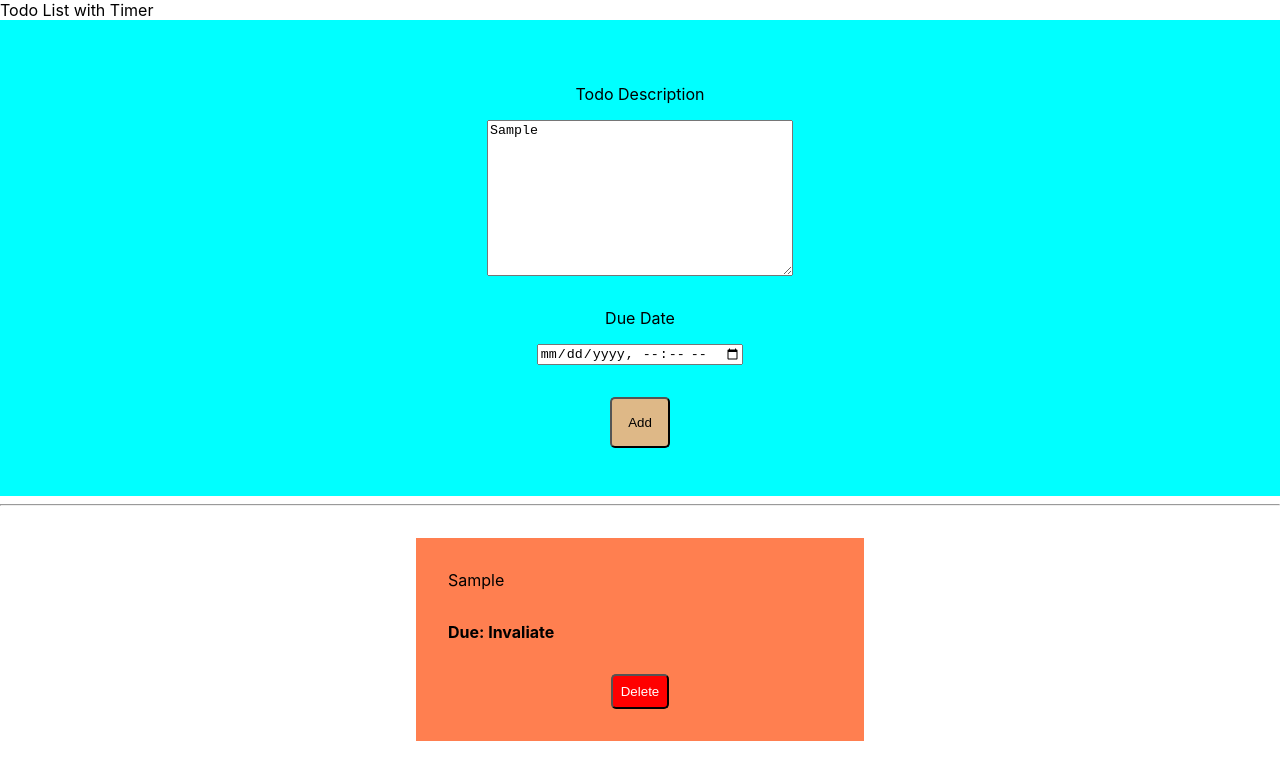
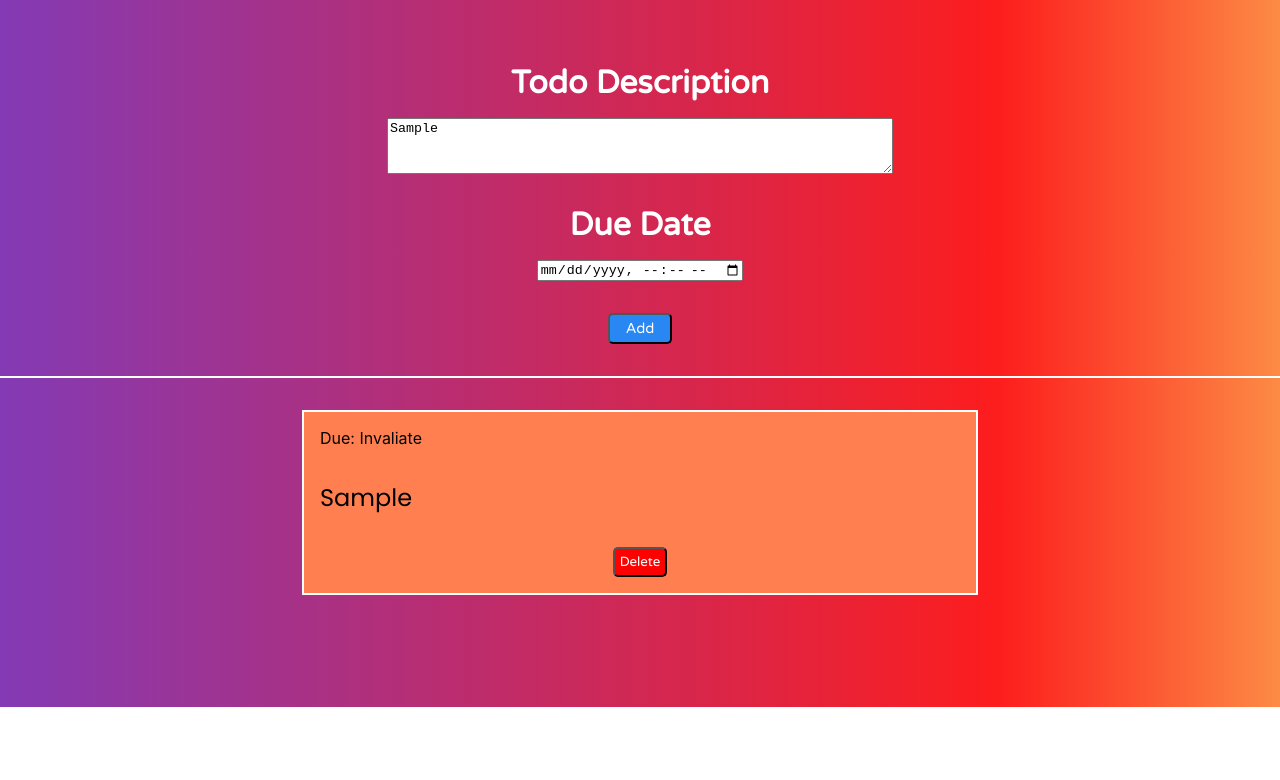
Before and after one commit to KenTauchi/React-Todo-App, a React (Create React App) app: page / in a window 1280 px wide. Both pictures are taken after typing "Sample" into the empty fields and a click on the button "Add". Shown: the top 780 px of the page. Built offline with nearby package versions, Linux system fonts and the light colour scheme.

Commit message:
Add Style

```diff
--- a/public/index.html
+++ b/public/index.html
@@ -10,6 +10,10 @@
       content="Web site created using create-react-app"
     />
     <link rel="apple-touch-icon" href="%PUBLIC_URL%/logo192.png" />
+    <link
+      href="https://fonts.googleapis.com/css2?family=Poppins&family=Varela+Round&display=swap"
+      rel="stylesheet"
+    />
     <!--
       manifest.json provides metadata used when your web app is installed on a
       user's mobile device or desktop. See https://developers.google.com/web/fundamentals/web-app-manifest/
--- a/src/components/InputForm/InputForm.js
+++ b/src/components/InputForm/InputForm.js
@@ -4,7 +4,7 @@ import classes from "./InputForm.module.css";
 const inputForm = (props) => (
   <form className={classes.InputForm} onSubmit={props.click}>
     <span>Todo Description</span>
-    <textarea name="desc" type="text" />
+    <textarea name="desc" type="text" placeholder="Please add your todo here" />
     <span>Due Date</span>
     <input name="datetime" type="datetime-local" />
     <button type="submit">Add</button>
--- a/src/components/InputForm/InputForm.module.css
+++ b/src/components/InputForm/InputForm.module.css
@@ -1,7 +1,12 @@
 .InputForm {
   text-align: center;
-  background-color: aqua;
   padding: 2rem;
+  padding-bottom: 1rem;
+  font-family: "Varela Round", sans-serif;
+  color: white;
+  font-weight: bold;
+  font-size: 2rem;
+  border-bottom: 2px solid white;
 }
 
 .InputForm textarea,
@@ -12,8 +17,8 @@
 }
 
 .InputForm textarea {
-  width: 300px;
-  height: 150px;
+  width: 500px;
+  height: 50px;
 }
 
 .InputForm span {
@@ -22,8 +27,17 @@
 }
 
 .InputForm button {
-  padding: 1rem;
+  padding: 0.3rem 1rem;
   margin: 1rem;
-  background-color: burlywood;
+  background-color: rgb(41, 135, 243);
   border-radius: 5px;
+  font-family: "Varela Round", sans-serif;
+  font-size: 0.9rem;
+  color: white;
 }
+
+.InputForm button:hover {
+  transform: translateY(-2px);
+  box-shadow: 0 7px 20px rgba(0, 0, 0, 0.4);
+  transition: all 0.3s;
+}
--- a/src/components/Layout/Layout.js
+++ b/src/components/Layout/Layout.js
@@ -1,10 +1,10 @@
 import React from "react";
 import Aux from "../../hoc/Aux";
+import classes from "./Layout.module.css";
 
 const layout = (props) => (
   <Aux>
-    <header>Todo List with Timer</header>
-    <main>{props.children}</main>
+    <main className={classes.Layout}>{props.children}</main>
   </Aux>
 );
 
--- a/src/components/Layout/Layout.module.css
+++ b/src/components/Layout/Layout.module.css
@@ -0,0 +1,10 @@
+.Layout {
+  background: rgb(131, 58, 180);
+  background: linear-gradient(
+    90deg,
+    rgba(131, 58, 180, 1) 0%,
+    rgba(253, 29, 29, 1) 78%,
+    rgba(252, 139, 69, 1) 100%
+  );
+  padding-bottom: 5rem;
+}
--- a/src/components/OverDueLists/OverDueList/OverDueList.js
+++ b/src/components/OverDueLists/OverDueList/OverDueList.js
@@ -3,15 +3,13 @@ import classes from "./OverDueList.module.css";
 
 const overDueList = (props) => {
   return (
-    <ul className={classes.OverDueList}>
-      <li>
-        <div>{props.content}</div>
-        <div>
-          <strong>Due: {props.time}</strong>
-        </div>
-        <button onClick={props.click}>Delete</button>
-      </li>
-    </ul>
+    <li className={classes.OverDueList}>
+      <div className={classes.Alert}>*Overdue</div>
+      <div className={classes.Due}>Due: {props.time}</div>
+      <div className={classes.Content}>{props.content}</div>
+
+      <button onClick={props.click}>Delete</button>
+    </li>
   );
 };
 
--- a/src/components/OverDueLists/OverDueList/OverDueList.module.css
+++ b/src/components/OverDueLists/OverDueList/OverDueList.module.css
@@ -1,3 +1,41 @@
-.OverDueList li {
-  background-color: darkcyan;
+.OverDueList {
+  margin: 1rem auto;
+  width: 50%;
+  background-color: rgb(194, 194, 194);
+  margin: 2rem auto;
+  padding: 1rem;
+  list-style-type: none;
+  border: 2px solid white;
 }
+
+.OverDueList button {
+  background-color: red;
+  color: white;
+  padding: 0.3rem;
+  margin: 2rem auto 0;
+  border-radius: 5px;
+  text-align: right;
+  display: block;
+  font-family: "Varela Round", sans-serif;
+}
+
+.OverDueList button:hover {
+  transform: translateY(-2px);
+  box-shadow: 0 7px 20px rgba(0, 0, 0, 0.4);
+  transition: all 0.3s;
+}
+
+.Content {
+  font-family: "Poppins", sans-serif;
+  font-size: 1.5rem;
+}
+
+.Due {
+  margin-bottom: 2rem;
+  color: firebrick;
+}
+
+.Alert {
+  font-weight: bold;
+  color: firebrick;
+}
--- a/src/components/TodoLists/TodoList/TodoList.js
+++ b/src/components/TodoLists/TodoList/TodoList.js
@@ -16,15 +16,12 @@ const todoList = (props) => {
   if (dueOver === false) {
     return (
       <Aux>
-        <ul className={classes.TodoList}>
-          <li>
-            <div>{props.content}</div>
-            <div className={classes.Due}>
-              <strong>Due: {duedate}</strong>
-            </div>
-            <button onClick={props.click}>Delete</button>
-          </li>
-        </ul>
+        <li className={classes.TodoList}>
+          <div className={classes.Due}>Due: {duedate}</div>
+          <div className={classes.Content}>{props.content}</div>
+
+          <button onClick={props.click}>Delete</button>
+        </li>
       </Aux>
     );
   } else {
--- a/src/components/TodoLists/TodoList/TodoList.module.css
+++ b/src/components/TodoLists/TodoList/TodoList.module.css
@@ -1,26 +1,35 @@
 .TodoList {
-  margin: 0;
-  padding: 0;
+  margin: 1rem auto;
+  width: 50%;
+  background-color: coral;
+  margin: 2rem auto;
+  padding: 1rem;
+  list-style-type: none;
+  border: 2px solid white;
 }
 
-.TodoList li {
-  margin: 2rem auto;
-  width: 30%;
-  background-color: coral;
-  padding: 2rem;
-  list-style-type: none;
+.Content {
+  font-family: "Poppins", sans-serif;
+  font-size: 1.5rem;
 }
 
 .TodoList button {
   background-color: red;
   color: white;
-  padding: 0.5rem;
+  padding: 0.3rem;
   margin: 2rem auto 0;
   border-radius: 5px;
   text-align: right;
   display: block;
+  font-family: "Varela Round", sans-serif;
+}
+
+.TodoList button:hover {
+  transform: translateY(-2px);
+  box-shadow: 0 7px 20px rgba(0, 0, 0, 0.4);
+  transition: all 0.3s;
 }
 
 .Due {
-  margin-top: 2rem;
+  margin-bottom: 2rem;
 }
--- a/src/container/TodoBuilder/TodoBuilder.js
+++ b/src/container/TodoBuilder/TodoBuilder.js
@@ -53,7 +53,7 @@ class TodoBuilder extends Component {
     return (
       <Aux>
         <InputForm click={this.addToList} />
-        <hr />
+
         {this.state.todos.map((list, index) => (
           <TodoList
             content={list.todo}
```
